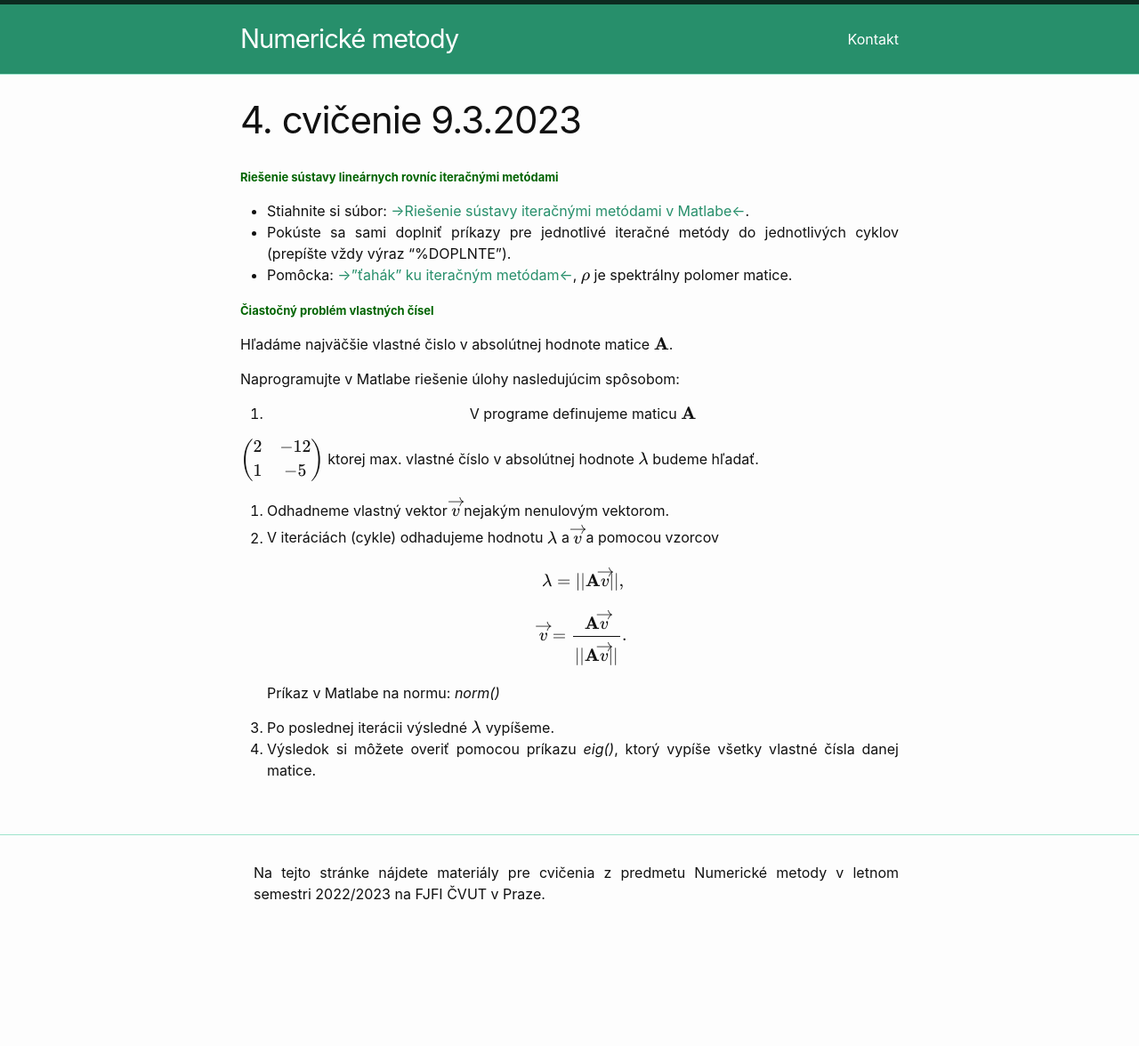
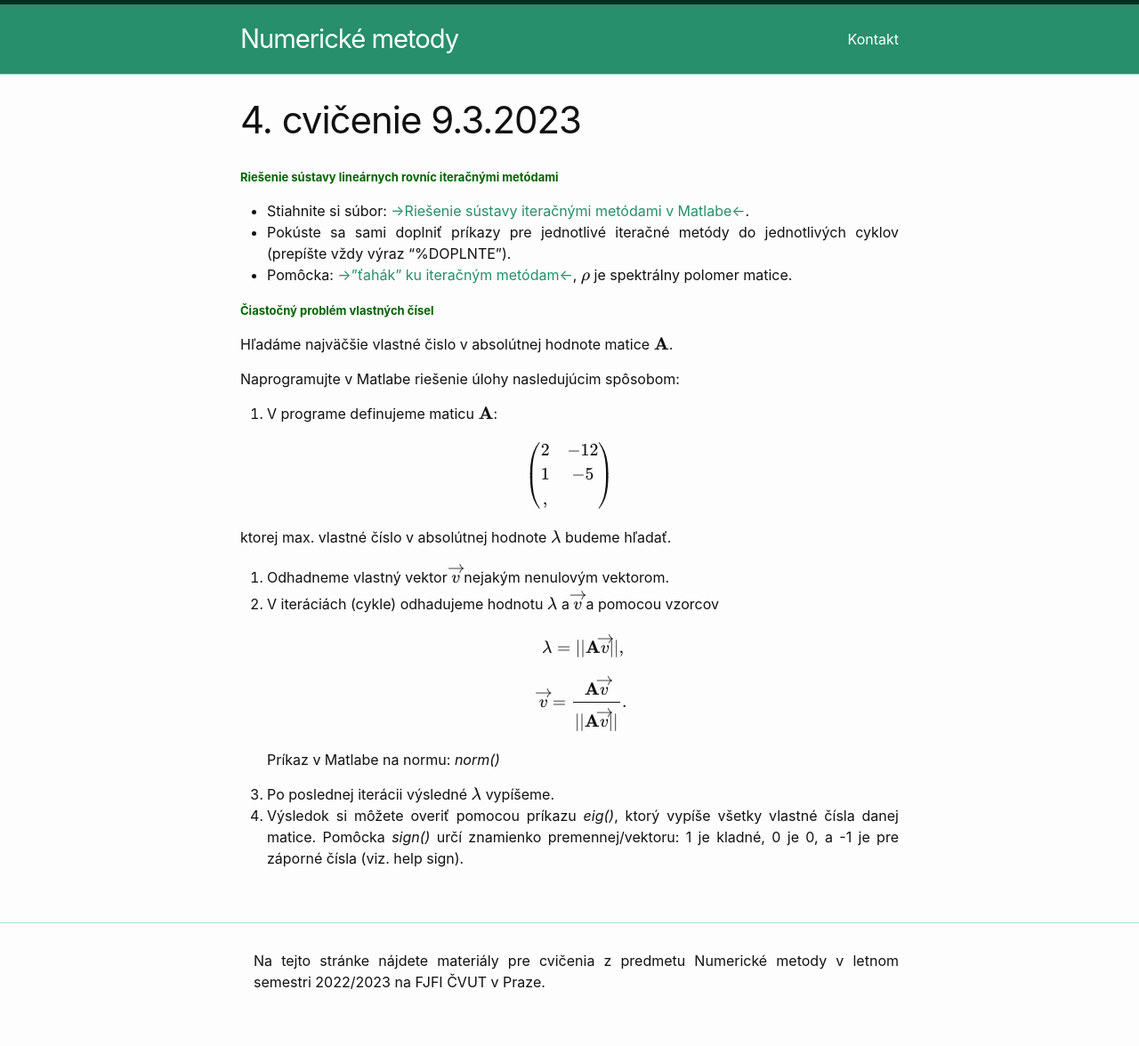
Before and after one commit to maslarova/maslarova.github.io, a Jekyll site: the page built from _posts/2023-03-09-cvicenie4.md, in a window 1280 px wide. Shown: the whole page at 89% size. Built offline with Jekyll 4.4.1, drawn with Linux system fonts in a browser that asks for light colours; before the commit the page ends 1077 px from its top, so only the background shows below that.

Commit message:
2023-03-09-cvicenie4.md

```diff
--- a/_posts/2023-03-09-cvicenie4.md
+++ b/_posts/2023-03-09-cvicenie4.md
@@ -45,13 +45,15 @@ Prečítajte si vysvetlenie čiastočného problému hľadania vlastných číse
 Hľadáme najväčšie vlastné čislo v absolútnej hodnote matice $$\mathbf{A}$$.
 
 Naprogramujte v Matlabe riešenie úlohy nasledujúcim spôsobom:
-1. V programe definujeme maticu $\mathbf{A}$
+1. V programe definujeme maticu $\mathbf{A}$:
+
 {: .centering}
 $$\begin{pmatrix}
 2 & -12 \\
-1 & -5 \\
+1 & -5 \\,
 \end{pmatrix}
 $$
+
 ktorej max. vlastné číslo v absolútnej hodnote $\lambda$ budeme hľadať.
 
 
@@ -71,7 +73,7 @@ ktorej max. vlastné číslo v absolútnej hodnote $\lambda$ budeme hľadať.
    Príkaz v Matlabe na normu: <i>norm()</i>
 4. Po poslednej iterácii výsledné $\lambda$ vypíšeme.
 5. Výsledok si môžete overiť pomocou príkazu <i>eig()</i>, ktorý vypíše všetky vlastné čísla danej matice.
-
+Pomôcka <i>sign()</i> určí znamienko premennej/vektoru: 1 je kladné, 0 je 0, a -1 je pre záporné čísla (viz. help sign).
 
 <!--
 - Materiály ďalších cvičiacich:<br />
```
